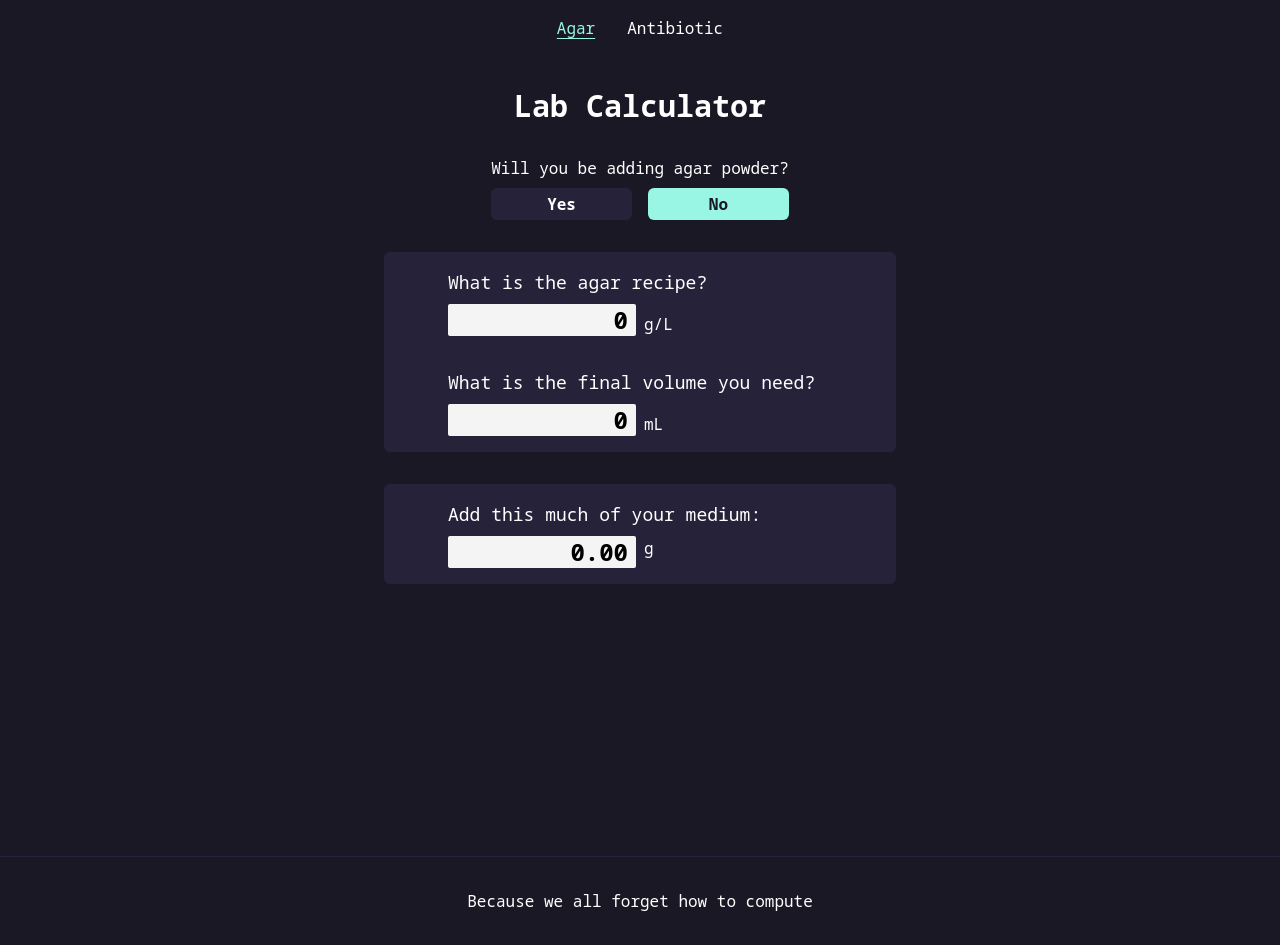
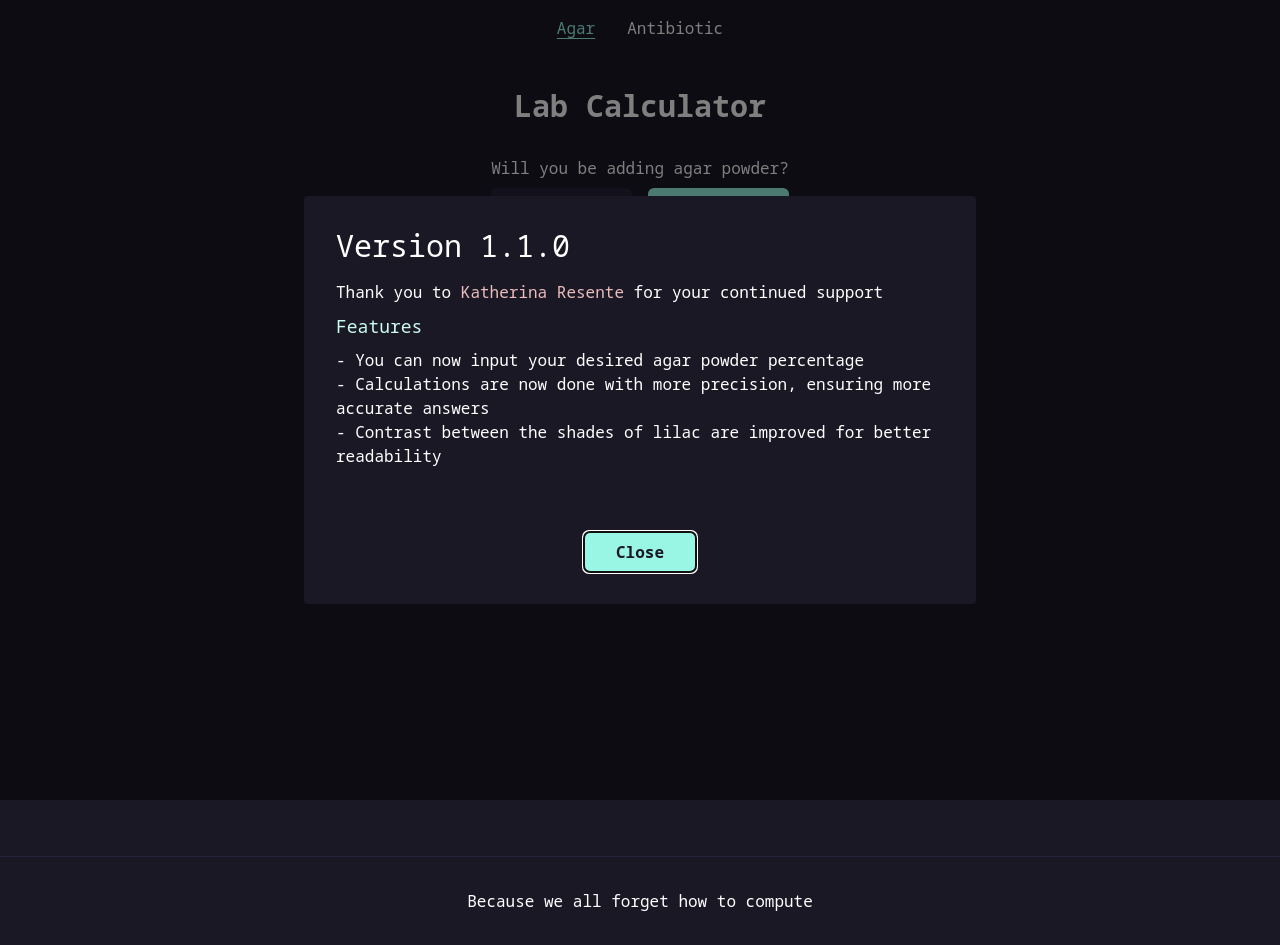
Before and after one commit to JNer1/lab-calculator, a Next.js app: page / in a window 1280 px wide. Built offline with nearby package versions, Linux system fonts and the light colour scheme.

Commit message:
feat: create dialog showing release notes

```diff
--- a/app/page.tsx
+++ b/app/page.tsx
@@ -1,9 +1,13 @@
 "use client";
 
+import * as AlertDialog from "@radix-ui/react-alert-dialog";
 import AgarCalculator from "../components/AgarCalculator";
 import Navbar from "../components/Navbar";
+import { releaseNotes } from "../releaseNotes";
 
 const Home = () => {
+  const lastVersionSeen = localStorage.getItem("lastVersionSeen");
+
   return (
     <>
       <Navbar />
@@ -14,6 +18,46 @@ const Home = () => {
       >
         <AgarCalculator />
       </main>
+      <AlertDialog.Root defaultOpen={lastVersionSeen !== releaseNotes.version}>
+        <AlertDialog.Overlay className="full fixed inset-0 w-full bg-black/50" />
+
+        <AlertDialog.Content className="fixed left-1/2 top-1/2 w-4/5 max-w-2xl -translate-x-1/2 -translate-y-1/2 rounded bg-lilac-900 p-8">
+          <AlertDialog.Title className="pb-4 text-3xl ">
+            Version 1.1.0
+          </AlertDialog.Title>
+
+          <AlertDialog.Description asChild>
+            <div className="flex flex-col gap-2">
+              <p>
+                Thank you to{" "}
+                <span className="text-rose">Katherina Resente</span> for your
+                continued support
+              </p>
+              <h3 className="text-lg text-teal-100">Features</h3>
+              <ul>
+                {releaseNotes.features.map((feat, idx) => (
+                  <li key={idx}>{`- ${feat}`}</li>
+                ))}
+              </ul>
+            </div>
+          </AlertDialog.Description>
+
+          <div className="flex justify-center pt-16">
+            <AlertDialog.Cancel
+              asChild
+              className="rounded-md bg-lilac-700 px-8 py-2 font-semibold hover:bg-teal-200 hover:text-lilac-900 focus:bg-teal-200 focus:text-lilac-900"
+            >
+              <button
+                onClick={() => {
+                  localStorage.setItem("lastVersionSeen", releaseNotes.version);
+                }}
+              >
+                Close
+              </button>
+            </AlertDialog.Cancel>
+          </div>
+        </AlertDialog.Content>
+      </AlertDialog.Root>
 
       <footer className="border-t border-lilac-700 p-8 text-center">
         <p>Because we all forget how to compute</p>
--- /dev/null
+++ b/releaseNotes.ts
@@ -0,0 +1,8 @@
+export const releaseNotes = {
+  version: "1.1.0",
+  features: [
+    "You can now input your desired agar powder percentage",
+    "Calculations are now done with more precision, ensuring more accurate answers",
+    "Contrast between the shades of lilac are improved for better readability",
+  ],
+};
```
